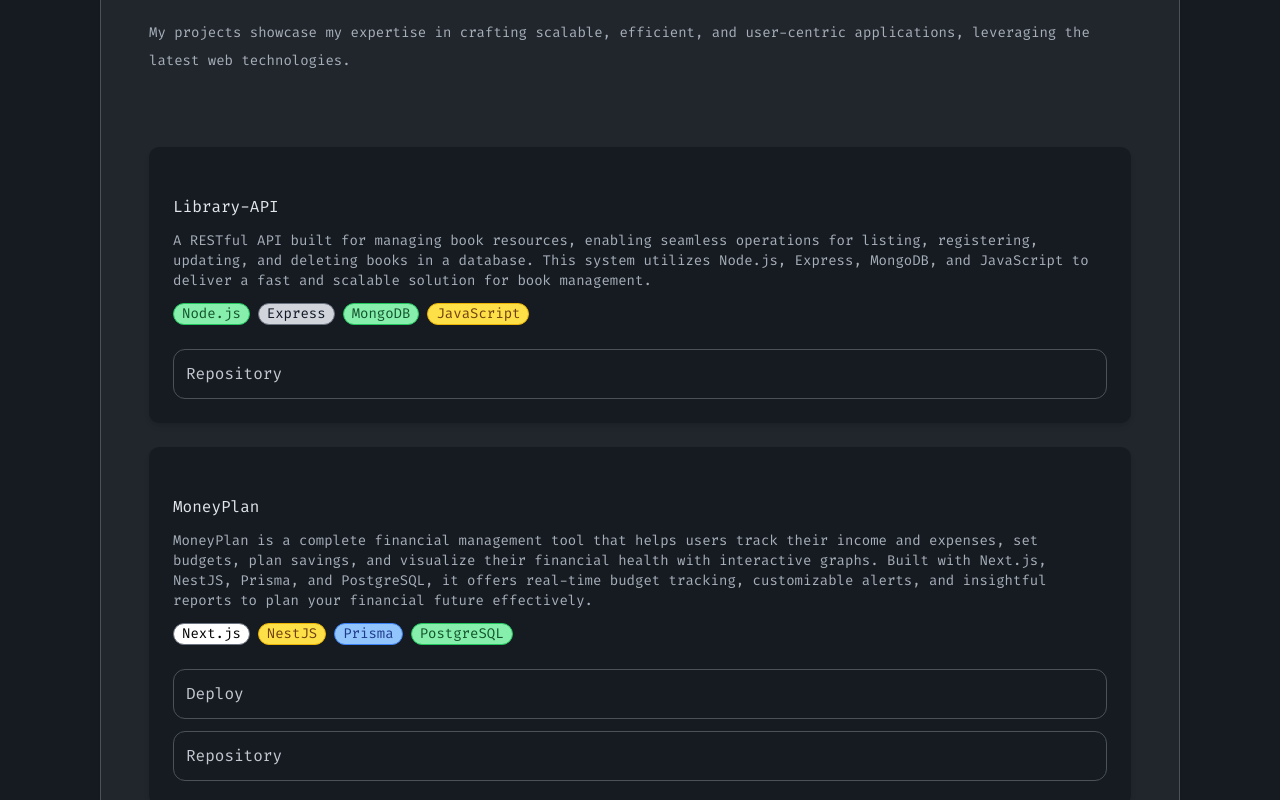
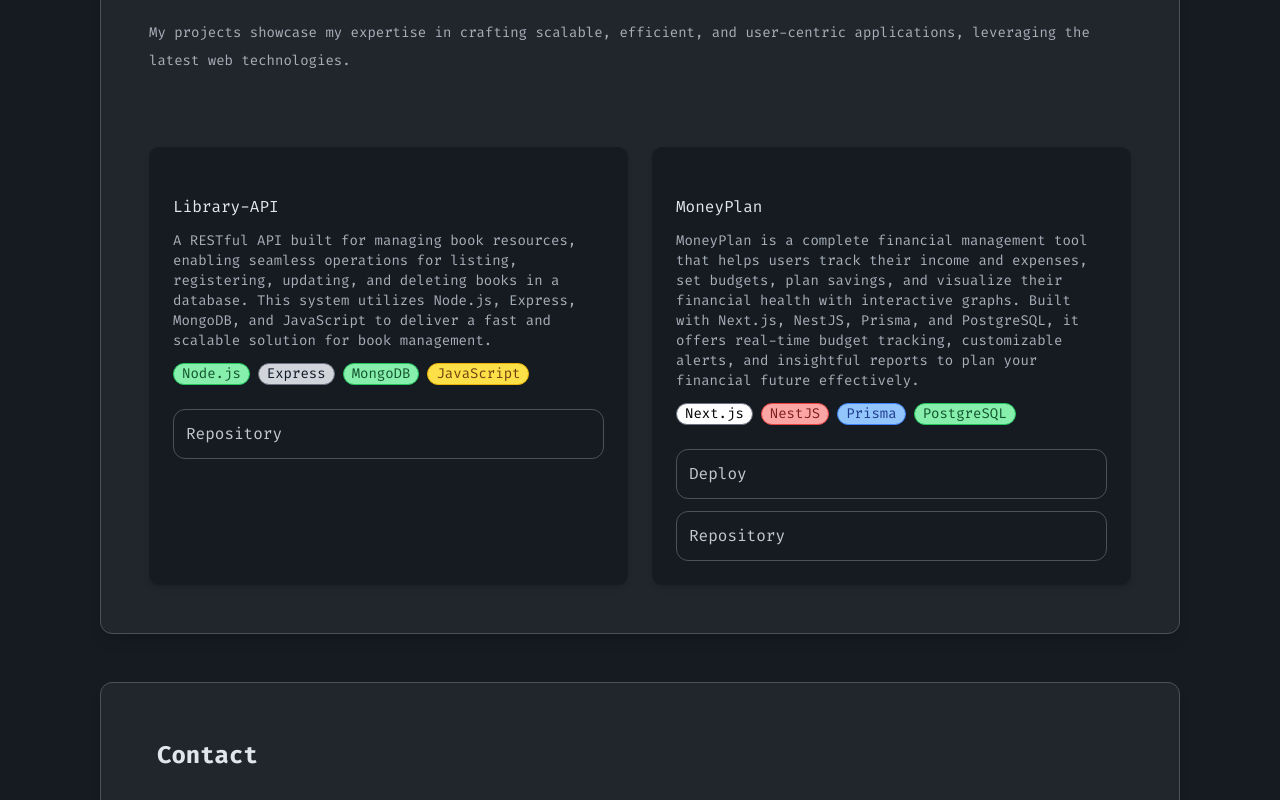
Before and after one commit to hermesgsc/portfolio, a Next.js app: page / in a window 1280 px wide. Shown: the part 1860-2660 px from the top of the page. Built offline with nearby package versions, Linux system fonts and the light colour scheme; some icons are missing.

Commit message:
Update Projects.tsx

```diff
--- a/src/components/Projects.tsx
+++ b/src/components/Projects.tsx
@@ -67,9 +67,9 @@ export const projectsData: Project[] = [
       },
       {
         name: "NestJS",
-        bg: "bg-yellow-300",
-        border: "border-yellow-500",
-        text: "text-yellow-900",
+        bg: "bg-red-300", // Red color for NestJS
+        border: "border-red-500", // Red border
+        text: "text-red-900", // Red text
       },
       {
         name: "Prisma",
@@ -118,7 +118,7 @@ const Projects: React.FC = () => {
           user-centric applications, leveraging the latest web technologies.
         </Typography>
 
-        <div className="mt-6 grid grid-cols-1 md:grid-cols-1 gap-6 p-6">
+        <div className="mt-6 grid grid-cols-1 md:grid-cols-2 gap-6 p-6"> {/* Updated for 2-column layout */}
           {projectsData.map((project, index) => (
             <div
               key={index}
```
